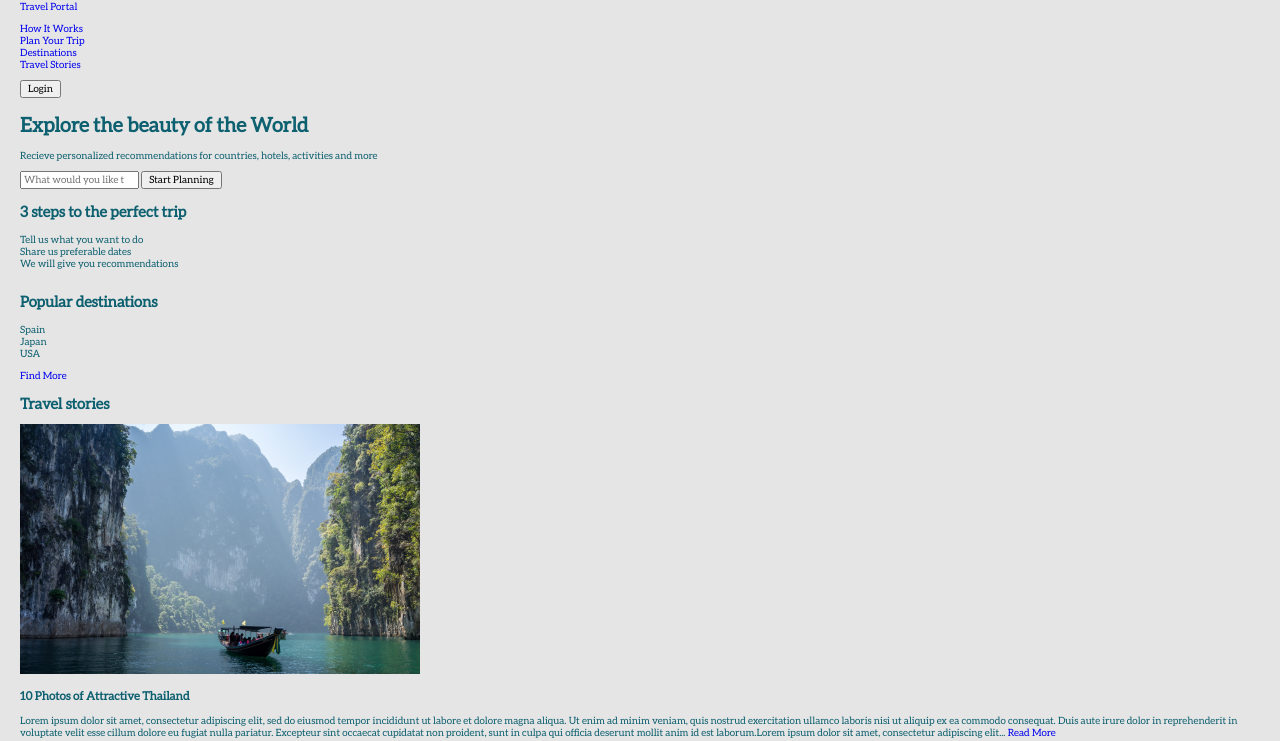
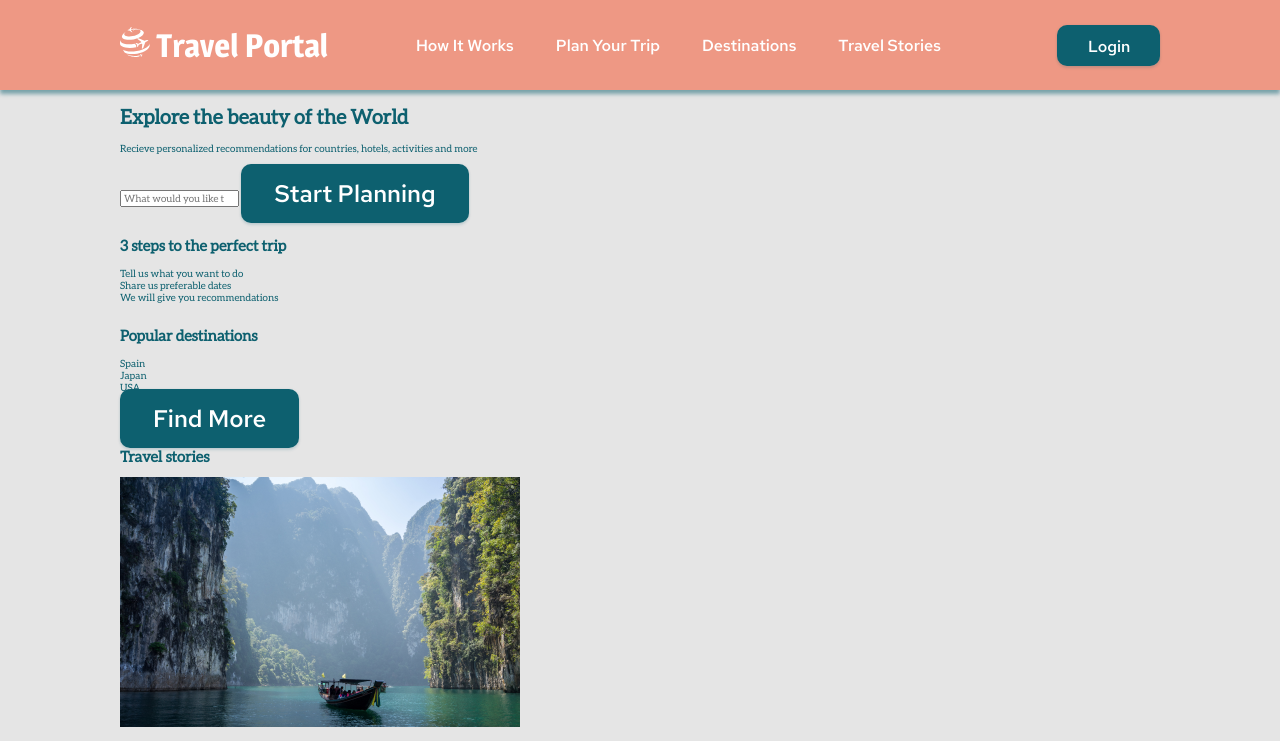
Before and after one commit to dobkir/travel_portal, a website: page travel/index.html in a window 1280 px wide. Shown: the top 741 px of the page. Drawn offline with nearby package versions, Linux system fonts and the light colour scheme; files that its build step writes are made by us from their sources.

Commit message:
feat: add styles for header section

```diff
--- a/travel/index.html
+++ b/travel/index.html
@@ -15,7 +15,7 @@
   <header class="header">
     <div class="container container-header">
       <a class="logo" href="#main" title="Travel Portal logo. Click on it to return to the heading"><span
-          class="logo-icon" role="img" aria-label=" The Logo"></span> Travel Portal</a>
+          class="logo-icon" role="img" aria-label="The Logo"></span> Travel Portal</a>
 
       <nav class="nav">
         <ul class="nav-list">
@@ -36,7 +36,7 @@
       </nav>
       <!-- /.nav -->
 
-      <button class="button login-button">Login</button>
+      <button class="button button_small">Login</button>
 
     </div>
     <!-- /.container-header -->
--- a/travel/stylesheets/abstracts/_mixins.scss
+++ b/travel/stylesheets/abstracts/_mixins.scss
@@ -1,3 +1,31 @@
+/// For interactive icons .svg
+///
+@mixin mask(
+  $image-url,
+  $mask-size: cover,
+  $bg-color: $light-color,
+  $hover-color: $brand-color
+  ) {
+  // If you don't want a blue square when clicking on svg on a mobile device
+  // use the property '-webkit-tap-highlight-color'
+  -webkit-tap-highlight-color: rgba(0, 0, 0, 0);
+  background-color: $bg-color;
+  background-position: center;
+  -webkit-mask-image: url("#{$image-url}");
+  mask-image: url("#{$image-url}");
+  -webkit-mask-size: $mask-size;
+  mask-size: $mask-size;
+
+  &:hover,
+  &:focus {
+    background-color: $brand-color;
+  }
+
+  &:active {
+    background-color: darken($brand-color, 10%);
+  }
+}
+
 /// Adaptive design breakpoints
 
 
--- a/travel/stylesheets/base/_base.scss
+++ b/travel/stylesheets/base/_base.scss
@@ -17,9 +17,19 @@ html {
  * Basic styles for links
  */
 a {
+  color: $text-color;
   text-decoration: none;
 
   @extend %transition;
+
+  &:hover,
+  &:focus {
+    color: lighten($text-color, 10%);
+  }
+
+  &:active {
+    color: darken($text-color, 10%);
+  }
 }
 
 /**
--- a/travel/stylesheets/base/_helpers.scss
+++ b/travel/stylesheets/base/_helpers.scss
@@ -9,8 +9,8 @@
   width: 100%; /* 1 */
   margin-left: auto; /* 2 */
   margin-right: auto; /* 2 */
-  padding-left: 20px; /* 3 */
-  padding-right: 20px; /* 3 */
+  padding-left: 120px; /* 3 */
+  padding-right: 120px; /* 3 */
 }
 
 .section {
--- a/travel/stylesheets/base/_typography.scss
+++ b/travel/stylesheets/base/_typography.scss
@@ -1,3 +1,26 @@
 /**
  * Basic typography style for copy text
  */
+
+.button {
+  font: $button-font;
+  color: $light-color;
+
+  &_small {
+    font: $navigation-font;
+  }
+}
+
+.header {
+ color: $light-color;
+}
+
+.logo {
+  font: $logo-font;
+  color: inherit;
+}
+
+.nav-link {
+  font: $navigation-font;
+  color: inherit;
+}
--- a/travel/stylesheets/components/_button.scss
+++ b/travel/stylesheets/components/_button.scss
@@ -0,0 +1,38 @@
+.button {
+  width: 22.8rem;
+  height: 5.9rem;
+  padding: 13px 32px;
+
+  background-color: $button-color;
+  box-shadow: 0px 0px 3px rgba($button-color, 0.08), 0px 2px 3px rgba($button-color, 0.16);
+  border: 1px solid transparent;
+  border-radius: 1rem;
+  outline: none;
+  cursor: pointer;
+
+  @extend %transition;
+
+  &:visited {
+    transform: scale(1);
+    box-shadow: none;
+  }
+
+  &:hover,
+  &:focus {
+    background-color: $brand-color;
+    box-shadow: 0px 4px 4px rgba($button-color, 0.25), 0px 2px 3px rgba($button-color, 0.16);
+    transform: scale(.96);
+  }
+
+  &:active {
+    transform: scale(1);
+    box-shadow: none;
+  }
+
+  &_small {
+    width: 10.3rem;
+    height: 4.1rem;
+    margin-left: 2.8rem;
+    padding: 10px 30px;
+  }
+}
--- a/travel/stylesheets/layout/_header.scss
+++ b/travel/stylesheets/layout/_header.scss
@@ -0,0 +1,27 @@
+.header {
+  width: 100%;
+  height: 9rem;
+
+  background-color: $header-color;
+  box-shadow: 0px 4px 4px rgba(13, 96, 111, 0.5);
+}
+
+.container-header {
+  @extend %flex-centered-items-space-btw;
+  height: 100%;
+}
+
+.logo {
+  @extend %flex-centered-items;
+}
+
+.logo-icon {
+  width: 30px;
+  height: 30px;
+  margin-right: 0.6rem;
+  margin-bottom: 0.6rem;
+
+  @include mask("../assets/svg/logo.svg");
+
+  @extend %transition;
+}
--- a/travel/stylesheets/layout/_navigation.scss
+++ b/travel/stylesheets/layout/_navigation.scss
@@ -0,0 +1,9 @@
+.nav {
+  margin: 0 28px;
+  // flex-grow: 0.33;
+}
+
+.nav-list {
+  @extend %flex-centered-items-space-btw;
+  column-gap: 4.2rem;
+}
--- a/travel/stylesheets/layout/main/_main.scss
+++ b/travel/stylesheets/layout/main/_main.scss
@@ -0,0 +1,3 @@
+.main {
+  margin: 0 auto;
+}
```
Also changed, not shown: travel/stylesheets/style.css (added), 2 other files.
